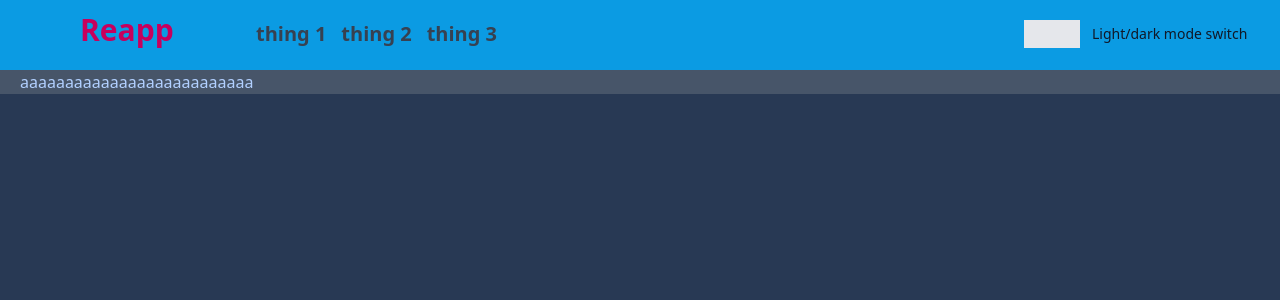
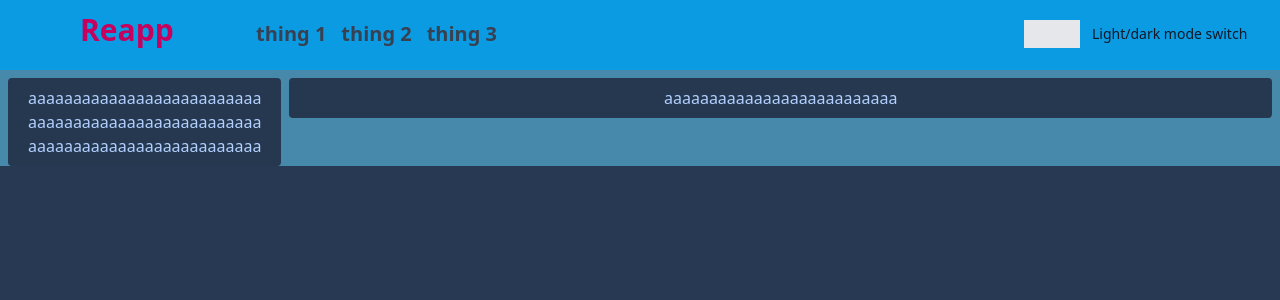
Before and after one commit to RafalMalucha/WebApp, a React (Create React App) app in the folder react-app/: page / in a window 1280 px wide. Shown: the top 300 px of the page. Built offline with nearby package versions, Linux system fonts and the light colour scheme.

Commit message:
main page two columns

```diff
--- a/react-app/src/Main.js
+++ b/react-app/src/Main.js
@@ -3,10 +3,39 @@ import './index.css'
 function Main() {
     return (
         <div class='justify-center align-middle'>
-            <div class='container mx-auto px-5 bg-slate-600'>
-                <p>
-                    aaaaaaaaaaaaaaaaaaaaaaaaaa
-                </p>
+            <div class='flex flex-row px-2 space-x-2 bg-primary'>
+                <div class='basis-1/5'>
+                    <div class='container rounded mx-auto px-5 py-2 mt-2 bg-neutral'>
+                        <ul>
+                            <li>
+                                <div class=''>
+                                    <p>
+                                        aaaaaaaaaaaaaaaaaaaaaaaaaa
+                                    </p>
+                                </div>
+                            </li>
+                            <li>
+                                <p>
+                                    aaaaaaaaaaaaaaaaaaaaaaaaaa
+                                </p>
+                            </li>
+                            <li>
+                                <p>
+                                    aaaaaaaaaaaaaaaaaaaaaaaaaa
+                                </p>
+                            </li>
+                        </ul>
+                    </div>
+                </div>
+                <div class='basis-4/5'>
+                    <div class='container rounded px-5 py-2 mt-2 bg-neutral'>
+                        <div class='items-center content-center justify-center text-center'>
+                            <p>
+                                aaaaaaaaaaaaaaaaaaaaaaaaaa
+                            </p>
+                        </div>
+                    </div>
+                </div>
             </div>
         </div>
     );
```
